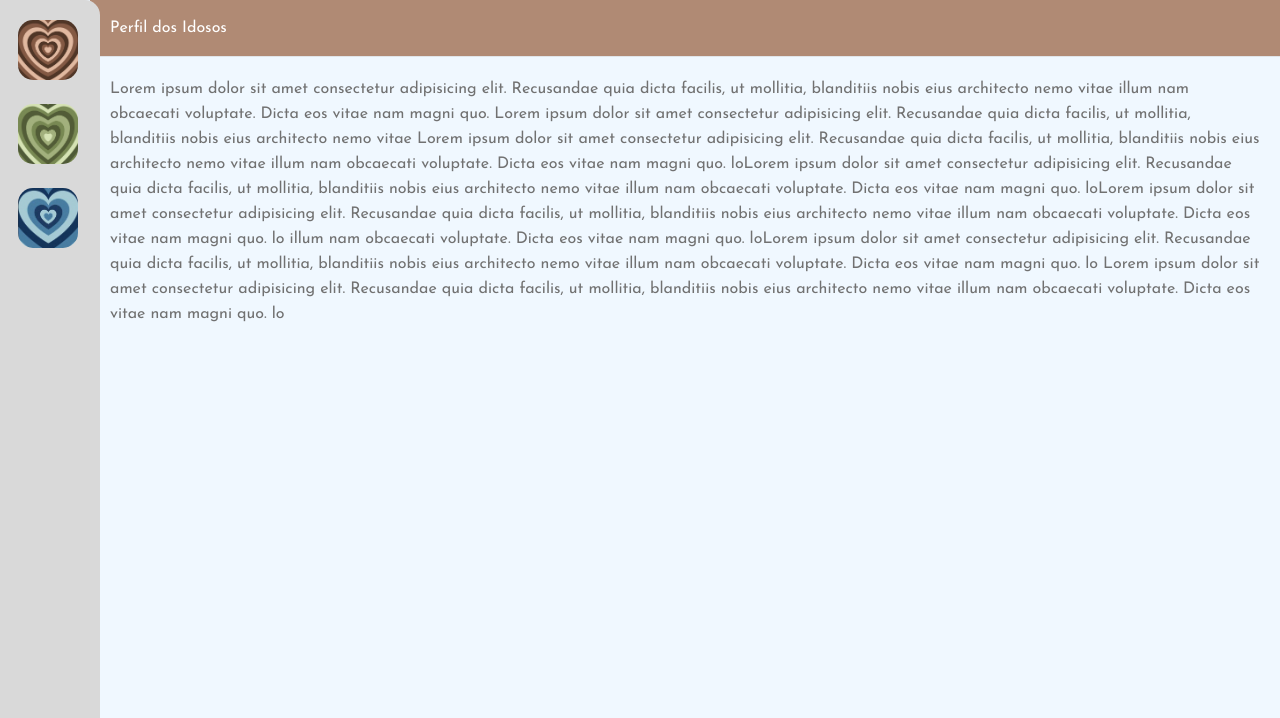
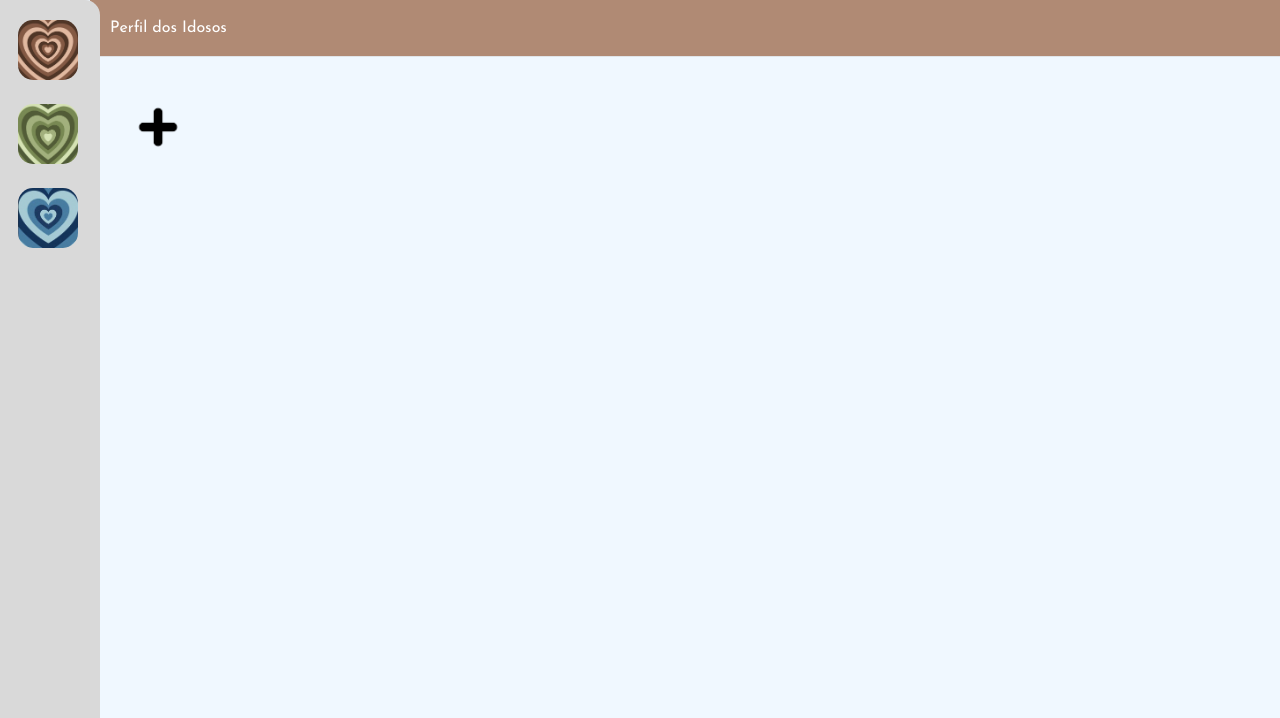
Before and after one commit to Gh0ztB/TCC-projeto, a plain HTML site: page Menu/principal.html in a window 1280 px wide. Shown: the top 718 px of the page. Drawn offline with Linux system fonts and the light colour scheme; files whose address does not match are found by name.

Commit message:
inicio cadastro idoso

```diff
--- a/Menu/principal.html
+++ b/Menu/principal.html
@@ -17,7 +17,7 @@
                 <a href="Cuidador.html"><img src="3.png" alt=""></a>
 
             </div>
-            <div>
+            <div class="perfil">
                 <img class="logo" src="recover.png" alt="">
             </div>
 
@@ -32,29 +32,9 @@
             </style>
             <div class="header">Perfil dos Idosos </div>
             <div class="info">
-                <div>Lorem ipsum dolor sit amet consectetur adipisicing elit.
-                 Recusandae quia dicta facilis, ut mollitia, blanditiis nobis
-                eius architecto nemo vitae illum nam obcaecati voluptate. Dicta
-                eos vitae nam magni quo. Lorem ipsum dolor sit amet consectetur adipisicing elit.
-                Recusandae quia dicta facilis, ut mollitia, blanditiis nobis
-               eius architecto nemo vitae Lorem ipsum dolor sit amet consectetur adipisicing elit.
-               Recusandae quia dicta facilis, ut mollitia, blanditiis nobis
-              eius architecto nemo vitae illum nam obcaecati voluptate. Dicta
-              eos vitae nam magni quo. loLorem ipsum dolor sit amet consectetur adipisicing elit.
-              Recusandae quia dicta facilis, ut mollitia, blanditiis nobis
-             eius architecto nemo vitae illum nam obcaecati voluptate. Dicta
-             eos vitae nam magni quo. loLorem ipsum dolor sit amet consectetur adipisicing elit.
-             Recusandae quia dicta facilis, ut mollitia, blanditiis nobis
-            eius architecto nemo vitae illum nam obcaecati voluptate. Dicta
-            eos vitae nam magni quo. lo illum nam obcaecati voluptate. Dicta
-               eos vitae nam magni quo. loLorem ipsum dolor sit amet consectetur adipisicing elit.
-               Recusandae quia dicta facilis, ut mollitia, blanditiis nobis
-              eius architecto nemo vitae illum nam obcaecati voluptate. Dicta
-              eos vitae nam magni quo. lo Lorem ipsum dolor sit amet consectetur adipisicing elit.
-              Recusandae quia dicta facilis, ut mollitia, blanditiis nobis
-             eius architecto nemo vitae illum nam obcaecati voluptate. Dicta
-             eos vitae nam magni quo. lo
+                <div>
 
+                    <a href="/Idoso/Cadastroidoso.html"><img src="4.png" alt=""></a>
 
             </div>
         </div>
--- a/Menu/styleII.css
+++ b/Menu/styleII.css
@@ -54,6 +54,7 @@ img {
 }
 .wrapper .main_content .info{
     margin: 20px;
+    height: 100px;
     color: #717171;
     line-height: 25px;
 }
```
Also changed, not shown: Idoso/Cadastroidoso.html (added, +27 -0 lines), Idoso/styleIII.css (added), Menu/4.png (added).
